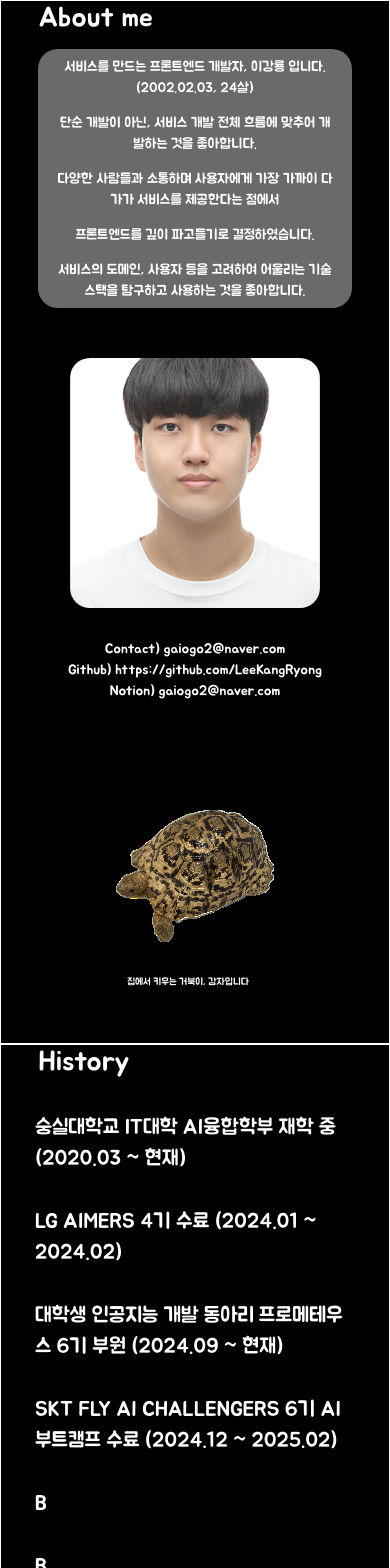
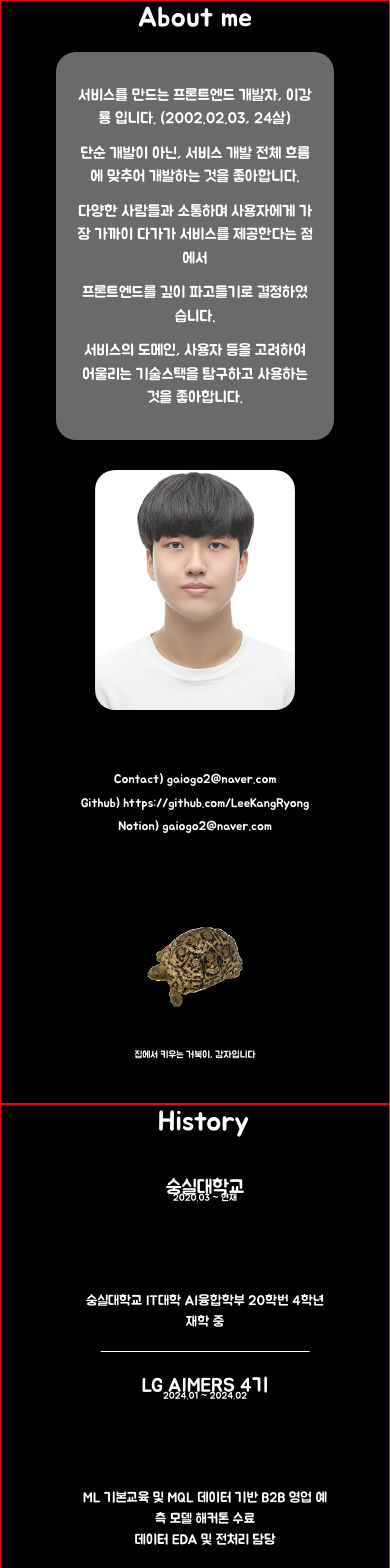
Before and after one commit to LeeKangRyong/portfolio, a React (Vite) app: page / in a window 390 px wide. Shown: the top 1568 px of the page. Built offline with nearby package versions, Linux system fonts and the light colour scheme.

Commit message:
History 구현 + Skills 기본 골자 짜기

```diff
--- a/src/App.css
+++ b/src/App.css
@@ -27,10 +27,22 @@ h1 {
   cursor: pointer;
 }
 
+#A {
+    width: 100vw;
+    min-height: 100vh;
+    border: 1px solid red;
+    box-sizing: border-box;
+    display: flex;
+    flex-direction: column;
+    justify-content: space-between;
+    align-items: flex-start;
+    padding: 5vh 20px;
+}
+
 #B, #C, #D {
   width: 100vw;
   min-height: 100vh;
-  border: 1px solid white;
+  border: 1px solid red;
   box-sizing: border-box;
   display: flex;
   flex-direction: column;
@@ -91,11 +103,17 @@ header.hidden .navBar {
   margin-right: 1vw;
 }
 
-/* === 통합된 미디어 쿼리 (1023px 이하) === */
+.skillWrapper {
+  display: flex;
+  flex-direction: row;
+}
+
 @media screen and (max-width: 1023px) {
   h1 {
     margin-left: 5%;
     font-size: clamp(2rem, 4vw + 0.8rem, 3rem);
+    text-align: center;
+    align-self: center;
   }
 
   .navBar a {
--- a/src/App.jsx
+++ b/src/App.jsx
@@ -2,6 +2,8 @@ import './App.css';
 import { Link } from 'react-scroll';
 import { useState, useEffect, useRef } from 'react';
 import AboutMe from './pages/AboutMe';
+import History from './pages/History';
+import Skills from './pages/Skills';
 
 /* 1. section 별 내용 넣기 */
 /* 2. motion library로 스크롤 시 애니메이션 구현하기 */
@@ -22,7 +24,7 @@ function App() {
 
       const timeoutId = setTimeout(() => {
         setShowNavbar(false);
-      }, 800);
+      }, 2000);
 
       hideNavBarTimeoutRef.current = timeoutId;
     };
@@ -49,43 +51,20 @@ function App() {
       </header>
 
       <main>
-        <AboutMe />
-
+        <section id="A">
+          <AboutMe />
+        </section>
         <section id='B'>
-          <h1>History</h1>
-          <h2>숭실대학교 IT대학 AI융합학부 재학 중 (2020.03 ~ 현재)</h2>
-          <h2>LG AIMERS 4기 수료 (2024.01 ~ 2024.02)</h2>
-          <h2>대학생 인공지능 개발 동아리 프로메테우스 6기 부원 (2024.09 ~ 현재)</h2>
-          <h2>SKT FLY AI CHALLENGERS 6기 AI 부트캠프 수료 (2024.12 ~ 2025.02)</h2>
-          <h2>B</h2>
-          <h2>B</h2>
-          <h2>B</h2>
-          <h2>B</h2>
-          <h2>B</h2>
-          <h2>B</h2>
+          <History />
         </section>
         <section id='C'>
           <h1>Skills & Tools</h1>
-          <h2>- Languages -</h2>
-          <h3>HTML</h3>
-          <h3>JavaScript</h3>
-          <h3>Python</h3>
-          <br />
-          <h2>- FE -</h2>
-          <h3>React</h3>
-          <h3>React Native</h3>
-          <h3>CSS</h3>
-          <h3>Zustand</h3>
-          <br />
-          <h2>- BE -</h2>
-          <h3>nodeJS</h3>
-          <h3>MySQL</h3>
-          <h3>ORM - prisma</h3>
-          <br />
-          <h2>- Tools -</h2>
-          <h3>Figma</h3>
-          <h3>Notion</h3>
-          <h3>Git</h3>
+          <div className="skillWrapper">
+            <Skills title="FE" />
+            <Skills title="BE" />
+            <Skills title="ETC" />
+          </div>
+
         </section>
         <section id='D'>
           <h1>Projects</h1>
--- /dev/null
+++ b/src/components/HistoryDetail.jsx
@@ -0,0 +1,18 @@
+import './historyDetail.css';
+
+function HistoryDetail({ title, duration, description }) {
+    return(
+        <article className="history">
+            <div className="titleWrapper">
+                <p className="title">{title}</p>
+                <p className="duration">{duration}</p>
+            </div>
+            <div className="verticalLine" />
+            <div className='descWrapper'>
+                <p className="description">{description}</p>
+            </div>
+        </article>
+    );
+}
+
+export default HistoryDetail;
--- /dev/null
+++ b/src/components/historyDetail.css
@@ -0,0 +1,101 @@
+.history {
+    display: flex;
+    flex-direction: row;
+    flex-wrap: wrap;
+    justify-content: center;
+    align-items: flex-start;
+    border-bottom: 1px white solid;
+    min-height: 20vh; /* 모든 history 항목 동일한 최소 높이 */
+}
+
+.titleWrapper {
+    width: 20vw;
+    display: flex;
+    flex-direction: column;
+    align-items: center;
+}
+
+.descWrapper {
+    width: 50vw;
+    display: flex;
+    flex-direction: column;
+    align-items: flex-start;
+    padding: 10px;
+}
+
+.title, .description {
+    white-space: pre-line;
+}
+
+.title, .duration {
+    text-align: center;
+}
+
+.title {
+    font-size: clamp(1.4rem, 1.8vw, 1.8rem);
+}
+
+.duration {
+    margin-top: -3vh;
+    font-size: clamp(0.7rem, 1.0vw, 1.0rem);
+}
+
+.verticalLine {
+    width: 1px;
+    height: 15vh;
+    background-color: white;
+    flex-shrink: 0;
+    align-self: center;
+    opacity: 0.5;
+}
+
+@media (max-width: 1023px) {
+    .history {
+        width: 100%;
+        flex-direction: column;
+        align-items: center;
+        gap: 10px;
+        margin: 0 auto;
+        padding: 0 20px;
+        box-sizing: border-box;
+        border-bottom: none;
+        position: relative;
+    }
+
+    .history::after {
+        content: '';
+        position: absolute;
+        bottom: -1px;
+        left: 50%;
+        transform: translateX(-50%);
+        width: 60%;
+        height: 1px;
+        background-color: white;
+    }
+
+    .titleWrapper,
+    .descWrapper {
+        width: 90%;
+        max-width: 500px;
+        align-items: center;
+        text-align: center;
+        margin: 0;
+        padding: 5px 0;
+        flex: unset;
+    }
+
+    .descWrapper {
+        margin-top: -100px;
+    }
+
+    h1,
+    .title,
+    .duration,
+    .description {
+        text-align: center;
+    }
+
+    .verticalLine {
+        visibility: hidden;
+    }
+}
--- a/src/pages/AboutMe.jsx
+++ b/src/pages/AboutMe.jsx
@@ -4,8 +4,8 @@ import gamja from '../assets/gamza_gif.gif';
 
 function AboutMe() {
     return (
-    <section id='A'>
-        <h1>About me</h1>
+        <>
+            <h1 className="aboutTitle">About me</h1>
             <div className="aboutMe">
                 <div className="aboutMeTextWrapper">
                     <div className="aboutMeText">
@@ -21,15 +21,15 @@ function AboutMe() {
         <div className="contactAndGamja">
             <div className="contact">
                 <span className='contactText'>Contact) gaiogo2@naver.com</span>
-                <span className='contactText'>Github)  https://github.com/LeeKangRyong</span>
-                <span className='contactText'>Notion)  gaiogo2@naver.com</span>
+                <span className='contactText'>Github) https://github.com/LeeKangRyong</span>
+                <span className='contactText'>Notion) gaiogo2@naver.com</span>
             </div>
             <div className="gamjaWrapper">
                 <img className="gamja" src={gamja} alt="감자" />
                 <p className='gamjaText'>집에서 키우는 거북이, 감자입니다</p>
             </div>
         </div>
-    </section>
+        </>
     );
 }
 
--- /dev/null
+++ b/src/pages/History.jsx
@@ -0,0 +1,27 @@
+import './history.css';
+import HistoryDetail from '../components/HistoryDetail';
+
+function History() {
+    return (
+        <>
+        <h1 className="historyTitle">History</h1>
+        <section className="historyWrapper">
+            <HistoryDetail title="숭실대학교" duration="2020.03 ~ 현재"
+                description="숭실대학교 IT대학 AI융합학부 20학번 4학년 재학 중"
+            />
+            <HistoryDetail title="LG AIMERS 4기" duration="2024.01 ~ 2024.02"
+                description={`ML 기본교육 및 MQL 데이터 기반 B2B 영업 예측 모델 해커톤 수료\n데이터 EDA 및 전처리 담당`}
+            />
+            <HistoryDetail title="프로메테우스 6기" duration="2024.09 ~ 현재"
+                description="인공지능 기반 서비스 개발 동아리 6기 부원"
+            />
+            <HistoryDetail title={`SKT FLY AI \nCHALLENGERS 6기`} duration="2024.12 ~ 2025.02"
+                description={`AI 부트캠프 수료\nESG 및 창업 기반 Flutter를 통한 AI 어플리케이션 제작`}
+            />
+        </section>
+        </>
+    );
+
+}
+
+export default History;
--- /dev/null
+++ b/src/pages/Skills.jsx
@@ -0,0 +1,10 @@
+import './skills.css';
+
+function Skills({ title }) {
+    return(
+        <div>
+            <p>{title}</p>
+        </div>
+    )
+}
+export default Skills;
--- a/src/pages/aboutMe.css
+++ b/src/pages/aboutMe.css
@@ -1,96 +1,81 @@
-#A {
-    width: 100vw;
-    min-height: 100vh;
-    border: 1px solid white;
-    box-sizing: border-box;
+.aboutTitle {
+    text-align: left;
+    margin-left: 5vw;
+    margin-bottom: 20px;
+    color: white;
+}
+
+.aboutMe {
     display: flex;
-    flex-direction: column;
-    justify-content: space-between;
+    flex-direction: row;
+    justify-content: center;
     align-items: flex-start;
-    padding: 5vh 20px;
+    gap: 30px;
+    width: 90vw;
+    max-width: 1200px;
+    margin: 0 auto;
+    margin-bottom: 50px;
 }
 
 .aboutMeTextWrapper {
-    flex-grow: 1;
-    min-width: 300px;
-    height: 60vh;
-
+    flex: 1;
+    min-width: 400px;
     background-color: rgba(211, 211, 211, 0.5);
     border-radius: 20px;
+    padding: 30px;
     display: flex;
+    flex-direction: column;
     justify-content: center;
-    align-items: center;
+    align-items: flex-start;
+    box-sizing: border-box;
 }
 
 .aboutMeText {
-    font-size: clamp(1.2rem, 1.6vw, 1.6rem);
+    font-size: clamp(1.1rem, 1.5vw, 1.5rem);
     color: white;
-    padding: 0px;
-    box-sizing: border-box;
-    display: flex;
-    flex-direction: column;
-    justify-content: center;
     text-align: left;
+    width: 100%;
 }
 
 .aboutMeText p {
-    margin: 0.5rem 0;
+    margin: 0.8rem 0;
+    line-height: 1.5;
 }
 
-.contactText {
-    font-size: clamp(1.0rem, 1.5vw, 1.5rem);
+.face {
+    max-width: 250px;
+    max-height: 280px;
+    object-fit: cover;
+    border-radius: 20px;
+    flex-shrink: 0;
+    align-self: flex-start;
+}
+
+.contactAndGamja {
+    display: flex;
+    flex-direction: row;
+    justify-content: space-between;
+    align-items: flex-end;
+    width: 90vw;
+    margin: 0 auto;
+    margin-top: -100px;
+    padding: 0 0;
+    box-sizing: border-box;
 }
 
 .contact {
     display: flex;
     flex-direction: column;
-    flex-grow: 1;
+    text-align: left;
     flex-shrink: 0;
-    min-width: 250px;
-    text-align: left;
-    flex-basis: 40%;
     margin-right: auto;
-}
-
-.gamjaText {
-    font-size: clamp(0.7rem, 1.0vw, 1.0rem);
-    text-align: center;
-    margin-top: -4vh;
+    color: white;
     margin-left: 0;
 }
 
-.aboutMe {
-    display: flex;
-    flex-direction: row;
-    flex-wrap: wrap;
-    width: 90vw;
-    margin-left: 5vw;
-    align-self: flex-start;
-    justify-content: flex-start;
-    gap: 20px;
-    align-items: flex-start;
-}
-
-.face {
-    flex-grow: 0;
-    flex-shrink: 0;
-    width: 250px;
-    height: 300px;
-    aspect-ratio: auto;
-    object-fit: cover;
-    border-radius: 20px;
-}
-
-.contactAndGamja {
-    display: flex;
-    flex-direction: row;
-    flex-wrap: wrap;
-    justify-content: flex-end;
-    align-items: flex-end;
-    width: 90vw;
-    margin: 0 auto;
-    margin-top: -10vh;
-    gap: 5vw;
+.contactText {
+    font-size: clamp(1rem, 1.4vw, 1.4rem);
+    margin-bottom: 5px;
 }
 
 .gamjaWrapper {
@@ -98,9 +83,12 @@
     flex-shrink: 0;
     width: 180px;
     height: 180px;
-    aspect-ratio: 1 / 1;
     text-align: center;
-    flex-basis: auto;
+    display: flex;
+    flex-direction: column;
+    justify-content: flex-end;
+    align-items: center;
+    margin-top: 40px;
 }
 
 .gamja {
@@ -109,56 +97,81 @@
     object-fit: contain;
 }
 
+.gamjaText {
+    font-size: clamp(0.5rem, 0.8vw, 0.8rem);
+    color: white;
+    text-align: center;
+    margin-top: -20px;
+    margin-bottom: 0;
+}
+
 @media screen and (max-width: 1023px) {
-    .aboutMe, .contactAndGamja {
+    .aboutTitle {
+        text-align: center; /* 모바일에서는 제목 중앙 정렬 */
+        margin-left: 0;
+        margin-right: 0;
+    }
+
+    .aboutMe {
         flex-direction: column;
         align-items: center;
         gap: 30px;
-    margin-left: 0;
-    width: 100%;
-}
-
-.contactAndGamja {
-    margin-top: 30px;
-    justify-content: center;
-}
-
-.contact {
-    margin-right: 0;
+        margin-bottom: 30px;
+        width: 100%; /* 모바일에서 가로 꽉 채우기 */
+        padding: 0 20px; /* 좌우 여백 추가 */
+        box-sizing: border-box;
     }
 
     .aboutMeTextWrapper {
         width: 90%;
-    height: auto;
-    min-height: 200px;
-    max-width: 100%;
+        min-width: unset;
+        padding: 20px;
+        flex: unset;
+        max-width: 500px;
     }
 
-.aboutMeText, .contact {
-    width: 90%;
-    max-width: none;
+    .aboutMeText {
+        font-size: clamp(1rem, 4vw, 1.2rem);
         text-align: center;
     }
 
-.aboutMeText {
-    height: auto;
-    min-height: 200px;
-    font-size: clamp(1rem, 1.5vw, 1.5rem);
+    .aboutMeText p {
+        margin: 0.8rem 0;
     }
 
     .face {
-    margin-left: 0;
+        width: 200px;
+        height: 240px;
         align-self: center;
+        max-width: 200px; /* 모바일에서도 max-width 유지 */
     }
 
-.face, .gamjaWrapper {
-    width: 250px;
-    height: 250px;
-    max-width: none;
-    margin-top: 20px;
+    .contactAndGamja {
+        flex-direction: column;
+        align-items: center;
+        gap: 30px;
+        margin-top: 30px;
+        width: 100%; /* 모바일에서 가로 꽉 채우기 */
+        padding: 0 20px; /* 좌우 여백 추가 */
+    }
+
+    .contact {
+        text-align: center;
+        margin-right: 0;
+        margin-left: 0;
+    }
+
+    .contactText {
+        font-size: clamp(0.9rem, 3vw, 1.1rem);
+    }
+
+    .gamjaWrapper {
+        width: 150px;
+        height: 150px;
     }
 
     .gamjaText {
-    text-align: center;
+        font-size: clamp(0.6rem, 2.5vw, 0.8rem);
+        margin-top: 5px;
     }
 }
--- /dev/null
+++ b/src/pages/history.css
@@ -0,0 +1,20 @@
+.historyTitle {
+    margin-top: 0 auto;
+}
+
+.historyWrapper {
+    margin-top: 0;
+    width: 100%;
+    display: flex;
+    flex-direction: column;
+    align-items: flex-start;
+}
+
+@media (max-width: 1023px) {
+    .historyWrapper {
+        align-items: center;
+        margin: 0 auto;
+        padding: 0 10px;
+        max-width: 100%;
+    }
+}
```
Also changed, not shown: src/components/SkillDetail.jsx (added, +12 -0 lines), src/components/skillDetail.css (added), src/pages/skills.css (added). Lines whose indentation alone changed are shown as unchanged.
